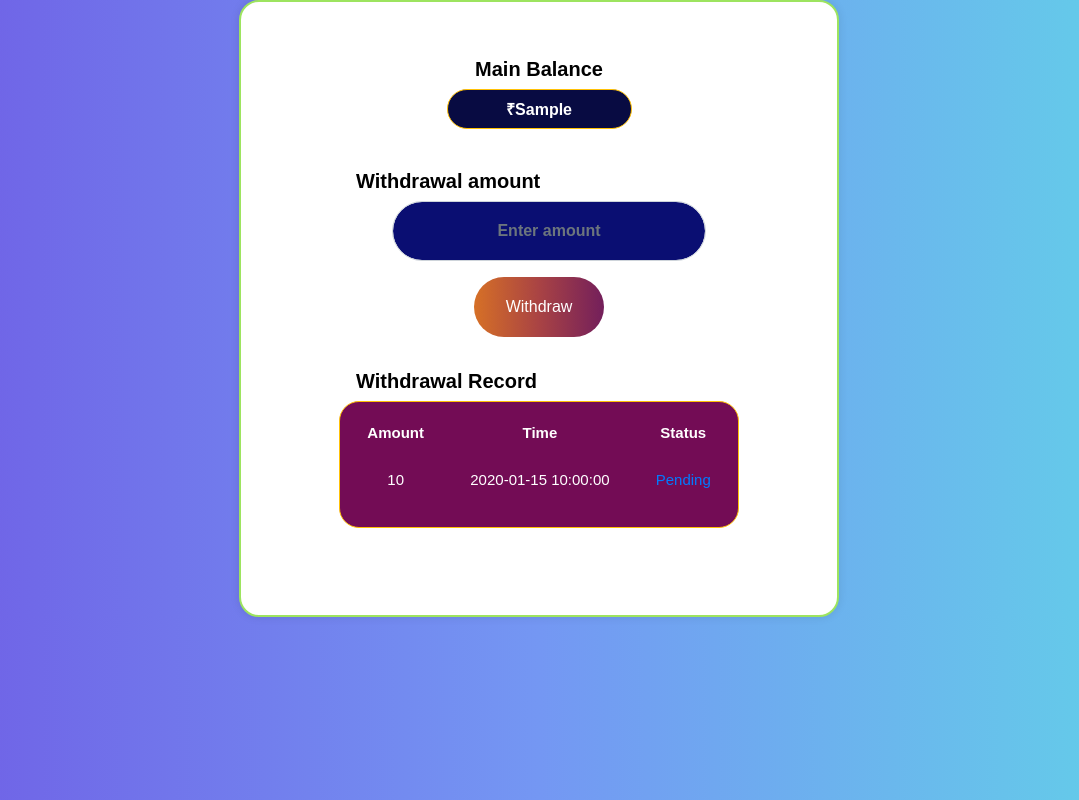
After one commit to jayaprasad356/next_gen_course, a PHP site: page /wallet.php in a window 1280 px wide. The commit adds this page. Shown: the whole page, without its empty margins (101-1180 px from the left). Run offline with PHP 8.4, Linux system fonts and the light colour scheme; the visitor is signed in with stand-in values (Sample User, id 1); tables that the repository leaves empty or names only in its code hold one stand-in row (values such as "Sample post"); some libraries are stand-ins or nearby versions.

Commit message:
wallet.php

```diff
--- /dev/null
+++ b/wallet.php
@@ -0,0 +1,208 @@
+<?php
+session_start();
+
+$servername = "localhost";
+$username = "u743445510_ngcourse";
+$password = "Ngcourse@2024";
+$database = "u743445510_ngcourse";
+
+$conn = new mysqli($servername, $username, $password, $database);
+
+if ($conn->connect_error) {
+    die("Connection failed: " . $conn->connect_error);
+}
+
+if (isset($_SESSION['loggedin']) && $_SESSION['loggedin'] === true) {
+    $user_id = $_SESSION['user_id'];
+
+    $sql = "SELECT name, mobile, balance FROM users WHERE id='$user_id'";
+    $result = $conn->query($sql);
+
+    if ($result->num_rows > 0) {
+        $row = $result->fetch_assoc();
+        $name = $row['name'];
+        $mobile = $row['mobile'];
+        $balance = $row['balance'];
+    }
+} else {
+
+    header("Location: login.php");
+    exit();
+}
+
+$withdrawal_records = array();
+$sql_withdrawals = "SELECT amount, datetime, status FROM withdrawals WHERE user_id='$user_id'";
+$result_withdrawals = $conn->query($sql_withdrawals);
+if ($result_withdrawals->num_rows > 0) {
+    while ($row_withdrawal = $result_withdrawals->fetch_assoc()) {
+        $withdrawal_records[] = $row_withdrawal;
+    }
+}
+
+if ($_SERVER["REQUEST_METHOD"] == "POST") {
+    $user_id = $_SESSION['user_id'];
+    $withdrawal_amount = $_POST['withdrawal_amount'];
+
+
+    $conn->begin_transaction();
+
+    $update_balance_sql = "UPDATE users SET balance = balance - $withdrawal_amount WHERE id = $user_id";
+    if ($conn->query($update_balance_sql) === TRUE) {
+        $insert_withdrawal_sql = "INSERT INTO withdrawals (user_id, amount, status) VALUES ('$user_id', '$withdrawal_amount', '0')";
+
+        if ($conn->query($insert_withdrawal_sql) === TRUE) {
+            $conn->commit();
+
+
+            header("Location: wallet.php");
+            exit();
+        } else {
+            $conn->rollback();
+            echo "Error: " . $insert_withdrawal_sql . "<br>" . $conn->error;
+        }
+    } else {
+        $conn->rollback();
+        echo "Error: " . $update_balance_sql . "<br>" . $conn->error;
+    }
+}
+
+$conn->close();
+?>
+
+
+<!DOCTYPE html>
+<html lang="en">
+<head>
+    <meta charset="UTF-8">
+    <meta name="viewport" content="width=device-width, initial-scale=1.0">
+    <title>Wallet</title>
+    <link rel="stylesheet" href="https://maxcdn.bootstrapcdn.com/bootstrap/4.5.2/css/bootstrap.min.css">
+    <link href="https://cdn.jsdelivr.net/npm/bootstrap-icons@1.7.2/font/bootstrap-icons.css" rel="stylesheet">
+    <style>
+         /* Hide the spinner */
+         input[type="number"]::-webkit-inner-spin-button,
+        input[type="number"]::-webkit-outer-spin-button {
+          -webkit-appearance: none;
+          margin: 0;
+        }
+
+       body {
+            font-family: Arial, sans-serif;
+            background: linear-gradient(
+                to right,
+                #6f5de5,
+                #7497f3,
+                #62d2e8
+            );
+        }
+        .container {
+            background:white;
+            max-width: 600px;
+            height: auto;
+            margin: 0 auto;
+            padding:55px;
+            border: 2px solid #9de45f;
+            border-radius: 20px;
+            box-shadow: 0 0 10px rgba(0, 0, 0, 0.1);
+        }
+        .container h4 {
+            text-align: center;
+            color:black;
+            font-size:20px;
+            font-weight: bold;
+        }
+        .container h5 {
+            margin-left: 60px;
+            color:black;
+            font-weight: bold;
+        }
+        .container th,
+        .container td {
+            font-size: 15px;
+        }
+        @media (max-width: 767.98px) {
+        .table td, .table th {
+            padding: 0.5rem;
+            font-size: 11px;
+        }
+        .container h4 {
+            text-align: center;
+            color:black;
+            font-size:14px;
+            font-weight: bold;
+        }
+        .container h5 {
+            margin-left: 10px;
+            color:black;
+            font-weight: bold;
+            font-size:14px;
+        }
+    }
+    </style>
+</head>
+<body>
+<div class="container">
+
+    <h4>Main Balance</h4>
+    <div class="row justify-content-center">
+        <div class="col-md-5 col-12 mb-3">
+            <div class="card p-2 text-center border border-warning" style="background-color:#080b42;height:40px;border-radius:50px;">
+            <?php if(isset($balance)): ?>
+                <p style="color:white;  font-weight: bold;">₹<?php echo $balance; ?></p>
+                <?php endif; ?>
+            </div>
+        </div>
+    </div>
+    <br>
+    <h5>Withdrawal amount</h5>
+    <form action="#" method="post">
+    <div class="form-group row justify-content-center">
+    <div class="col-md-8 col-12">
+        <input style="background-color:#0a0e72;height:60px;border-radius:50px; margin-left:10px; text-align: center; color: white; font-weight: bold;" type="number" class="form-control" name="withdrawal_amount" placeholder="Enter amount">
+    </div>
+</div>
+
+        <div class="form-group row justify-content-center">
+        <div class="col-md-6 col-12 mb-3 d-flex justify-content-center">
+    <button style="background: linear-gradient(to right, #d67026, #a94344, #731f5b); color: white; height: 60px; width: 130px; border-radius: 50px; border: none;" type="submit" class="btn btn-primary">Withdraw</button>
+</div>
+        </div>
+    </form>
+    <h5>Withdrawal Record</h5>
+    <div class="row justify-content-center">
+        <div class="col-md-10 col-12 mb-3">
+            <?php
+            foreach ($withdrawal_records as $record) {
+                echo '<div class="card p-2 text-center border border-warning mb-3" style="background-color:#730c55; border-radius:20px;">';
+                echo '<table class="table table-borderless">';
+                echo '<thead>';
+                echo '<tr>';
+                echo '<th scope="col" class="text-white">Amount</th>';
+                echo '<th scope="col" class="text-white">Time</th>';
+                echo '<th scope="col" class="text-white">Status</th>';
+                echo '</tr>';
+                echo '</thead>';
+                echo '<tbody>';
+                echo '<tr>';
+                echo '<td class="text-white">' . $record['amount'] . '</td>';
+                echo '<td class="text-white" style="white-space: nowrap;">' . $record['datetime'] . '</td>';
+                echo '<td>';
+                if ($record['status'] == 1) {
+                    echo "<span class='text-success'>Completed</span>";
+                } else {
+                    echo "<span class='text-primary'>Pending</span>";
+                }
+                echo '</td>';
+                echo '</tr>';
+                echo '</tbody>';
+                echo '</table>';
+                echo '</div>';
+            }
+            ?>
+        </div>
+    </div>
+</div>
+
+</div>
+</body>
+</html>
```
Also changed, not shown: index.php (+6 -6 lines), login.php (+20 -4 lines), profile.php (+83 -9 lines), refer_friends.php (added, +108 -0 lines), register.php (+45 -19 lines), style.css (+44 -29 lines), refer.jpeg (added).
